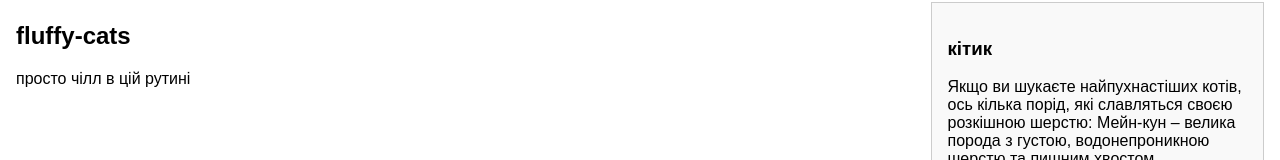
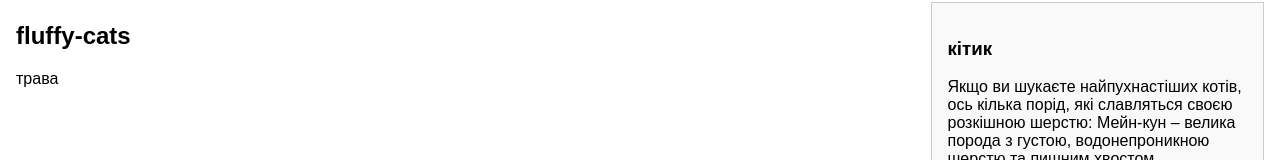
Before and after one commit to yaneessa1/shovel, a website: page fluffy-cats.html in a window 1280 px wide. Shown: the part 133-293 px from the top of the page. Drawn offline with Linux system fonts and the light colour scheme.

Commit message:
Update fluffy-cats.html

```diff
--- a/fluffy-cats.html
+++ b/fluffy-cats.html
@@ -23,7 +23,7 @@
     <main>
       <section>
         <h2>fluffy-cats</h2>
-        <p>просто чілл в цій рутині</p>
+        <p>трава</p>
       </section>
       <aside>
         <h3>кітик</h3>
```
